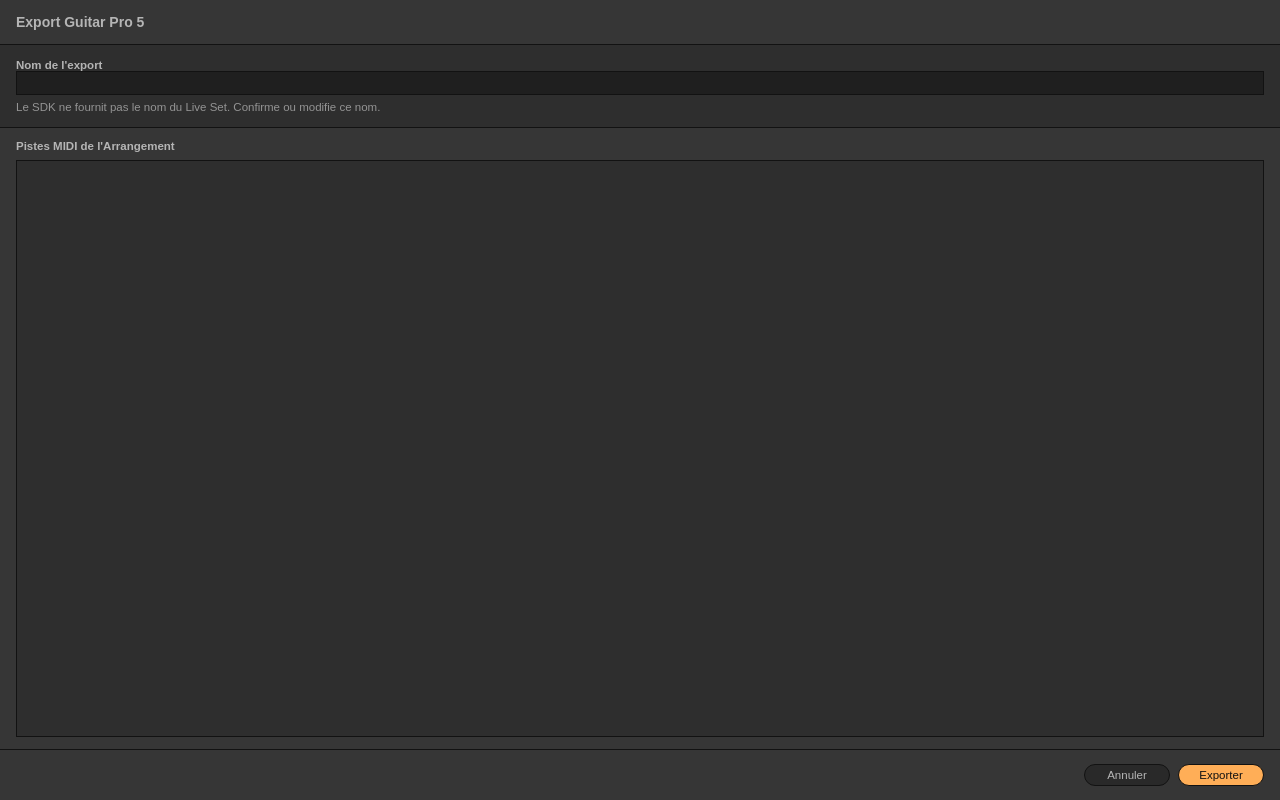
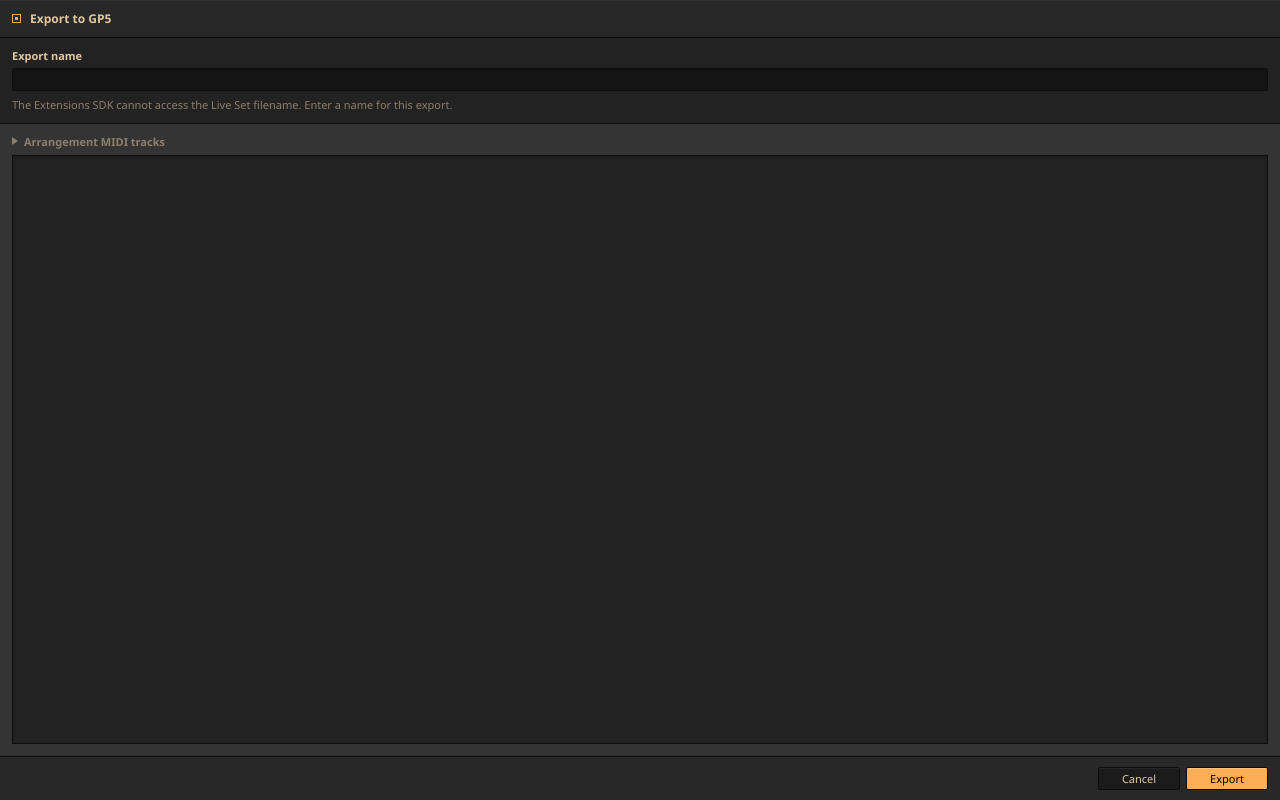
Before and after one commit to xoravassi/Ableton-Live-to-GP5, a website: page extension/src/interface.html in a window 1280 px wide. Drawn offline with Linux system fonts and the light colour scheme.

Commit message:
Release v1.3.4: refresh Ableton-themed interface

```diff
--- a/extension/package.json
+++ b/extension/package.json
@@ -1,6 +1,6 @@
 {
   "name": "ableton-live-to-gp5",
-  "version": "1.3.1",
+  "version": "1.3.4",
   "main": "dist/extension.js",
   "engines": {
     "node": ">=24.14.1"
--- a/extension/src/extension.ts
+++ b/extension/src/extension.ts
@@ -21,7 +21,7 @@ import { findArrangementMidiClips } from "./midi-extraction.js";
 const EXTENSION_ID = "ableton-live-to-gp5";
 const EXPORT_BASE_NAME = "Ableton_Live_Export";
 const COMMAND_ID = `${EXTENSION_ID}.export-arrangement-midi-to-gp5`;
-const COMMAND_LABEL = "Export to GP5";
+const COMMAND_LABEL = "Convert to GP5";
 
 type Activation = Parameters<typeof initialize>[0];
 
--- a/extension/src/interface.html
+++ b/extension/src/interface.html
@@ -1,9 +1,9 @@
 <!DOCTYPE html>
-<html lang="fr">
+<html lang="en">
 <head>
   <meta charset="UTF-8">
   <meta name="viewport" content="width=device-width, initial-scale=1.0">
-  <title>Export Guitar Pro 5</title>
+  <title>Export to GP5</title>
   <script>
     const dialogData = JSON.parse(
       decodeURIComponent("__ABLETON_TO_GP5_DIALOG_DATA__")
@@ -41,18 +41,32 @@
       closeWithResult({ action: "export", name });
     }
 
+    function formatCount(value, singular, plural) {
+      return value + " " + (value === 1 ? singular : plural);
+    }
+
     function renderTracks() {
       const trackList = document.getElementById("track-list");
       const statusLabels = {
-        exported: "Export\u00e9e",
-        muted: "Muette dans GP5",
-        ignored: "Ignor\u00e9e",
-        empty: "Sans notes"
+        exported: "Exported",
+        muted: "Muted",
+        ignored: "Ignored",
+        empty: "No notes"
       };
+
+      if (dialogData.tracks.length === 0) {
+        const emptyState = document.createElement("div");
+        emptyState.className = "track-list-empty";
+        emptyState.setAttribute("role", "status");
+        emptyState.textContent = "No MIDI tracks found in the Arrangement.";
+        trackList.appendChild(emptyState);
+        return;
+      }
 
       dialogData.tracks.forEach((track) => {
         const row = document.createElement("div");
         row.className = "track-row";
+        row.setAttribute("role", "listitem");
 
         const description = document.createElement("div");
         description.className = "track-description";
@@ -72,7 +86,8 @@
         const count = document.createElement("div");
         count.className = "track-count";
         count.textContent =
-          track.clipCount + " clips / " + track.noteCount + " notes";
+          formatCount(track.clipCount, "clip", "clips") + " / " +
+          formatCount(track.noteCount, "note", "notes");
 
         description.appendChild(name);
         description.appendChild(detail);
@@ -89,10 +104,11 @@
       const summary = document.getElementById("summary");
 
       nameInput.value = dialogData.suggestedName;
-      summary.textContent =
-        dialogData.counts.exportedTracks + " pistes / " +
-        dialogData.counts.clips + " clips / " +
-        dialogData.counts.notes + " notes";
+      summary.textContent = [
+        formatCount(dialogData.counts.exportedTracks, "track", "tracks"),
+        formatCount(dialogData.counts.clips, "clip", "clips"),
+        formatCount(dialogData.counts.notes, "note", "notes")
+      ].join(" / ");
 
       renderTracks();
       nameInput.focus();
@@ -129,38 +145,51 @@
     }
 
     :root {
-      --p-live-ui-bg: hsl(0, 0%, 21%);
-      --p-live-control-bg: hsl(0, 0%, 16%);
-      --p-live-input-bg: hsl(0, 0%, 12%);
-      --p-live-text-primary: hsl(0, 0%, 71%);
-      --p-live-control-border: hsl(0, 0%, 7%);
-      --p-live-text-secondary: hsl(0, 0%, 48%);
-      --p-live-accent-primary: hsl(31, 100%, 67%);
-      --p-live-control-text-enabled: hsl(0, 0%, 7%);
+      /* Ableton Live 12 "Twenty-Four Carat" semantic colors. */
+      --live-desktop: #282828;
+      --live-surface: #343434;
+      --live-surface-area: #222222;
+      --live-surface-highlight: #474645;
+      --live-control: #1b1b1b;
+      --live-display: #141414;
+      --live-frame: #0d0d0d;
+      --live-text: #e1c69c;
+      --live-text-muted: #8c7f6c;
+      --live-text-subtle: #726c63;
+      --live-accent: #ffad56;
+      --live-accent-hover: #ffdd9f;
+      --live-selection: #ffdd9f;
+      --live-on-text: #040404;
+      --live-play: #00d38d;
+      --live-alert: #e76942;
+      --live-alternative: #03c3d5;
 
-      --c-bg: var(--p-live-ui-bg);
-      --c-panel: hsl(0, 0%, 18%);
-      --c-control: var(--p-live-control-bg);
-      --c-control-hover: hsl(0, 0%, 13%);
-      --c-input: var(--p-live-input-bg);
-      --c-border: var(--p-live-control-border);
-      --c-outline: var(--p-live-text-secondary);
-      --c-text: var(--p-live-text-primary);
-      --c-text-secondary: hsl(0, 0%, 58%);
-      --c-accent: var(--p-live-accent-primary);
-      --c-accent-text: var(--p-live-control-text-enabled);
-      --c-exported: hsl(150, 48%, 62%);
-      --c-muted: hsl(43, 90%, 68%);
-      --c-ignored: hsl(4, 66%, 69%);
-      --c-empty: hsl(0, 0%, 55%);
+      --c-bg: var(--live-surface);
+      --c-panel: var(--live-surface-area);
+      --c-panel-raised: var(--live-desktop);
+      --c-control: var(--live-control);
+      --c-control-hover: var(--live-surface-highlight);
+      --c-input: var(--live-display);
+      --c-border: var(--live-frame);
+      --c-divider: var(--live-desktop);
+      --c-outline: var(--live-selection);
+      --c-text: var(--live-text);
+      --c-text-secondary: var(--live-text-muted);
+      --c-accent: var(--live-accent);
+      --c-accent-hover: var(--live-accent-hover);
+      --c-accent-text: var(--live-on-text);
+      --c-exported: var(--live-play);
+      --c-muted: var(--live-accent);
+      --c-ignored: var(--live-alert);
+      --c-empty: var(--live-text-subtle);
     }
 
     html {
       height: 100%;
       background: var(--c-bg);
       color: var(--c-text);
-      font-family: "AbletonSansSmall", sans-serif;
-      font-size: 11.5px;
+      font-family: "Ableton Sans", "AbletonSansSmall", "Segoe UI", system-ui, sans-serif;
+      font-size: 11px;
       font-weight: 500;
       -webkit-font-smoothing: antialiased;
     }
@@ -179,67 +208,104 @@
     header,
     .name-section,
     footer {
-      padding: 14px 16px;
+      padding: 10px 12px;
     }
 
     header {
-      display: flex;
-      align-items: baseline;
-      justify-content: space-between;
-      gap: 16px;
+      display: grid;
+      grid-template-columns: auto minmax(0, 1fr) auto;
+      align-items: center;
+      gap: 9px;
       border-bottom: 1px solid var(--c-border);
+      background: var(--c-panel-raised);
+      box-shadow: inset 0 1px 0 rgb(255 255 255 / 4%);
+    }
+
+    .device-indicator {
+      width: 9px;
+      height: 9px;
+      border: 1px solid var(--c-accent);
+      background: var(--c-accent);
+      box-shadow: inset 0 0 0 2px var(--c-panel-raised);
     }
 
     h1 {
-      font-size: 14px;
+      font-size: 12px;
       font-weight: 600;
       letter-spacing: 0;
     }
 
     .summary {
       color: var(--c-text-secondary);
+      font-variant-numeric: tabular-nums;
       white-space: nowrap;
     }
 
     .name-section {
       display: grid;
-      gap: 6px;
+      gap: 7px;
       border-bottom: 1px solid var(--c-border);
       background: var(--c-panel);
     }
 
     label,
     h2 {
-      font-size: 11.5px;
+      font-size: 11px;
       font-weight: 600;
       letter-spacing: 0;
     }
 
     .name-help {
       color: var(--c-text-secondary);
+      line-height: 1.35;
+    }
+
+    #export-form {
+      display: grid;
+      gap: 5px;
     }
 
     .alx-input {
       width: 100%;
-      height: 24px;
-      padding: 0 6px;
+      height: 23px;
+      padding: 0 7px;
       border: 1px solid var(--c-border);
-      border-radius: 0;
+      border-radius: 2px;
       outline: 0;
       background: var(--c-input);
       color: var(--c-text);
+      caret-color: var(--c-accent);
+      box-shadow: inset 0 1px 2px rgb(0 0 0 / 35%);
     }
 
     .alx-input:focus {
-      outline: 2px solid var(--c-outline);
+      border-color: var(--c-outline);
+      outline: 0;
     }
 
     .tracks-section {
       min-height: 0;
       display: grid;
       grid-template-rows: auto minmax(0, 1fr);
-      gap: 8px;
-      padding: 12px 16px;
+      gap: 6px;
+      padding: 10px 12px 12px;
+      background: var(--c-bg);
+    }
+
+    .section-heading {
+      display: flex;
+      align-items: center;
+      gap: 6px;
+      color: var(--c-text-secondary);
+    }
+
+    .section-heading::before {
+      width: 0;
+      height: 0;
+      border-top: 4px solid transparent;
+      border-bottom: 4px solid transparent;
+      border-left: 6px solid var(--c-text-secondary);
+      content: "";
     }
 
     .track-list {
@@ -247,20 +313,40 @@
       overflow-y: auto;
       border: 1px solid var(--c-border);
       background: var(--c-panel);
+      box-shadow: inset 0 1px 3px rgb(0 0 0 / 25%);
+      scrollbar-color: var(--live-text-subtle) transparent;
+      scrollbar-width: thin;
     }
 
     .track-row {
-      min-height: 48px;
+      min-height: 42px;
       display: grid;
       grid-template-columns: minmax(180px, 1fr) 110px 108px;
       align-items: center;
-      gap: 12px;
-      padding: 7px 9px;
-      border-bottom: 1px solid var(--c-border);
+      gap: 10px;
+      padding: 6px 8px;
+      border-bottom: 1px solid var(--c-divider);
+    }
+
+    .track-row:nth-child(even) {
+      background: rgb(255 255 255 / 2%);
+    }
+
+    .track-row:hover {
+      background: var(--live-surface-highlight);
     }
 
     .track-row:last-child {
       border-bottom: 0;
+    }
+
+    .track-list-empty {
+      min-height: 96px;
+      display: grid;
+      place-items: center;
+      padding: 16px;
+      color: var(--c-text-secondary);
+      text-align: center;
     }
 
     .track-description {
@@ -270,6 +356,7 @@
     .track-name {
       overflow-wrap: anywhere;
       font-weight: 600;
+      color: var(--c-text);
     }
 
     .track-detail,
@@ -288,7 +375,14 @@
     }
 
     .track-status {
+      justify-self: start;
+      min-width: 58px;
+      padding: 2px 5px;
+      border: 1px solid currentColor;
+      border-radius: 2px;
       font-weight: 600;
+      line-height: 1.1;
+      text-align: center;
       white-space: nowrap;
     }
 
@@ -311,22 +405,25 @@
     footer {
       display: flex;
       justify-content: flex-end;
-      gap: 8px;
+      gap: 6px;
       border-top: 1px solid var(--c-border);
+      background: var(--c-panel-raised);
+      box-shadow: inset 0 1px 0 rgb(255 255 255 / 3%);
     }
 
     .alx-button {
-      min-width: 86px;
-      height: 22px;
-      padding: 0 12px;
+      min-width: 82px;
+      height: 23px;
+      padding: 0 11px;
       border: 1px solid var(--c-border);
-      border-radius: 11px;
+      border-radius: 2px;
       outline: 0;
       background: var(--c-control);
       color: var(--c-text);
       cursor: pointer;
       user-select: none;
       white-space: nowrap;
+      box-shadow: inset 0 1px 0 rgb(255 255 255 / 6%);
     }
 
     .alx-button:hover {
@@ -334,30 +431,37 @@
     }
 
     .alx-button:focus {
-      outline: 2px solid var(--c-outline);
+      border-color: var(--c-outline);
+      outline: 0;
     }
 
-    .alx-button:active,
     .alx-button--primary {
       background: var(--c-accent);
       color: var(--c-accent-text);
+      box-shadow: inset 0 1px 0 rgb(255 255 255 / 25%);
     }
 
     .alx-button--primary:hover {
-      background: hsl(31, 100%, 62%);
+      background: var(--c-accent-hover);
+    }
+
+    .alx-button:active {
+      translate: 0 1px;
+      box-shadow: none;
     }
   </style>
 </head>
 <body>
   <main>
     <header>
-      <h1>Export Guitar Pro 5</h1>
+      <div class="device-indicator" aria-hidden="true"></div>
+      <h1>Export to GP5</h1>
       <div class="summary" id="summary"></div>
     </header>
 
     <section class="name-section">
       <form id="export-form">
-        <label for="export-name">Nom de l'export</label>
+        <label for="export-name">Export name</label>
         <input
           class="alx-input"
           id="export-name"
@@ -365,27 +469,29 @@
           type="text"
           maxlength="80"
           autocomplete="off"
+          spellcheck="false"
           required
         >
       </form>
       <div class="name-help">
-        Le SDK ne fournit pas le nom du Live Set. Confirme ou modifie ce nom.
+        The Extensions SDK cannot access the Live Set filename. Enter a name
+        for this export.
       </div>
     </section>
 
     <section class="tracks-section">
-      <h2>Pistes MIDI de l'Arrangement</h2>
-      <div class="track-list" id="track-list"></div>
+      <h2 class="section-heading">Arrangement MIDI tracks</h2>
+      <div class="track-list" id="track-list" role="list"></div>
     </section>
 
     <footer>
-      <button class="alx-button" id="cancel-button" type="button">Annuler</button>
+      <button class="alx-button" id="cancel-button" type="button">Cancel</button>
       <button
         class="alx-button alx-button--primary"
         type="submit"
         form="export-form"
       >
-        Exporter
+        Export
       </button>
     </footer>
   </main>
```
Also changed, not shown: extension/src/export-data.ts (+5 -5 lines), extension/src/result-interface.html (+79 -42 lines), README.md, extension/manifest.json, 1 other file.
